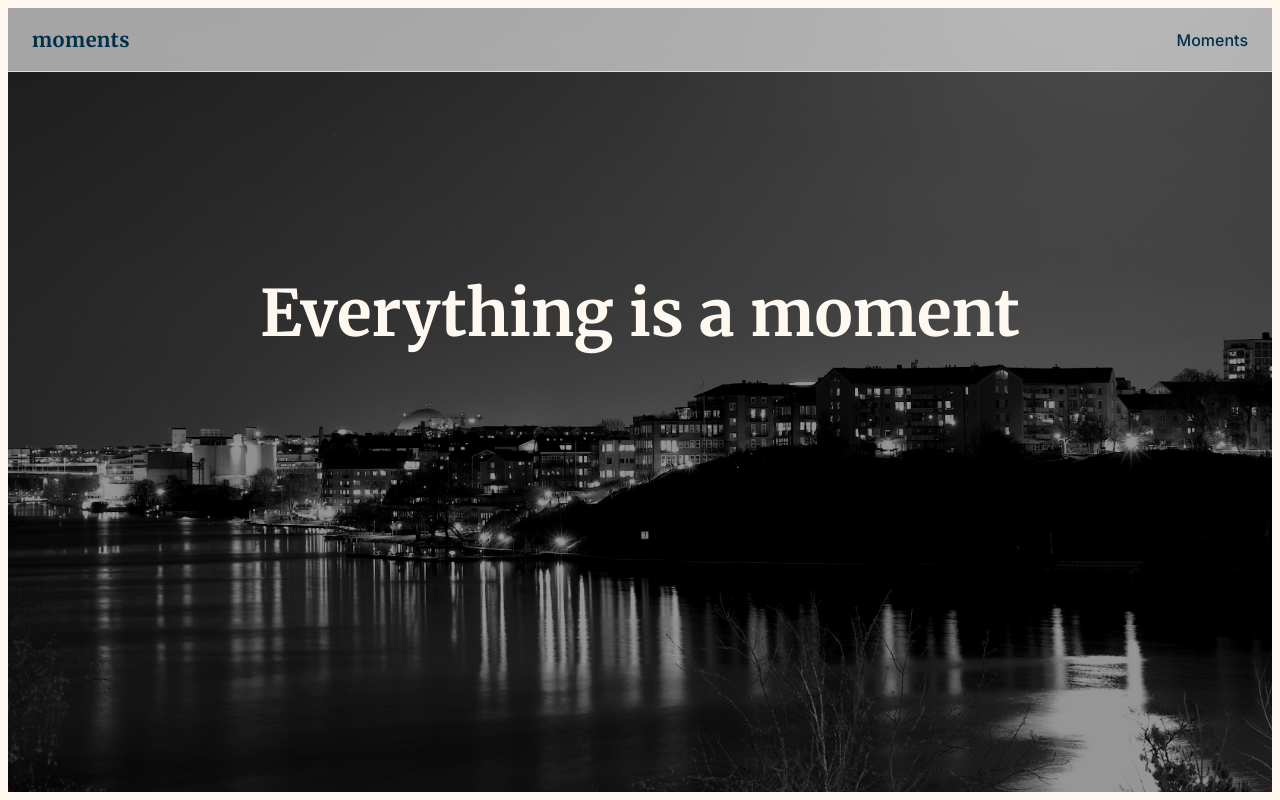
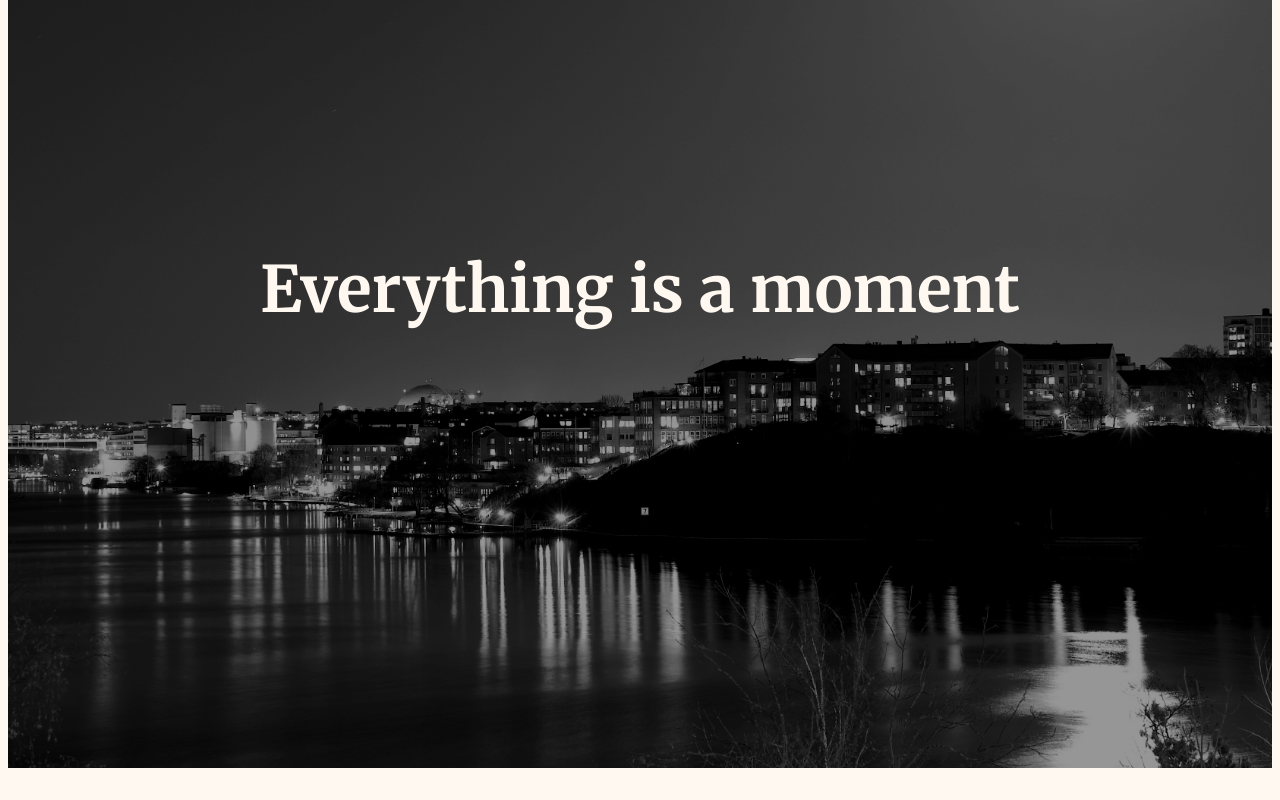
Before and after one commit to p-w-g/moments, a SvelteKit app: page / in a window 1280 px wide. Built offline with nearby package versions, Linux system fonts and the light colour scheme.

Commit message:
route rename - moments everywhere

```diff
--- a/src/routes/navbar.svelte
+++ b/src/routes/navbar.svelte
@@ -13,73 +13,9 @@
 	<a href="/" class="brand">moments</a>
 
 	<nav class="links">
-		<a href="/moments" class:selected={current.startsWith('/moments')}>Moments</a>
+		<a href="/travelogue" class:selected={current.startsWith('/travelogue')}>Travelogue</a>
 		<!-- <a href="/highlights" class:selected={current.startsWith('/highlights')}>Highlights</a>
 		<a href="/whoami" class:selected={current.startsWith('/whoami')}>$WhoAmI</a> -->
 		<!-- <ThemeToggle class="toggle" /> -->
 	</nav>
 </header>
-
-<style>
-	.navbar {
-		position: sticky;
-		top: 0;
-		display: flex;
-		align-items: center;
-		justify-content: space-between;
-		padding: 0 1.5rem;
-		height: 64px;
-		backdrop-filter: blur(10px) saturate(180%);
-		background: var(--color-navbar-bg, rgba(255, 255, 255, 0.6));
-		border-bottom: 1px solid var(--color-border, #e0e0e0);
-		z-index: 1000;
-	}
-
-	.brand {
-		font-family: var(--font-heading, 'Merriweather', serif);
-		font-weight: 700;
-		font-size: 1.25rem;
-		color: var(--color-text, #001a33);
-		letter-spacing: 0.5px;
-		text-decoration: none;
-		display: flex;
-		align-items: baseline;
-	}
-	.brand .dot {
-		color: var(--color-accent, #d95f02);
-	}
-
-	.links {
-		display: flex;
-		gap: 1.5rem;
-		align-items: center;
-	}
-	a {
-		font-family: var(--font-body, 'Inter', sans-serif);
-		font-weight: 500;
-		color: var(--color-text, #001a33);
-		text-decoration: none;
-		position: relative;
-		transition: opacity 0.2s ease;
-	}
-	a:hover {
-		opacity: 0.7;
-	}
-	a[selected]::after {
-		content: '';
-		position: absolute;
-		left: 0;
-		right: 0;
-		bottom: -4px;
-		height: 2px;
-		background: var(--color-accent, #d95f02);
-		border-radius: 1px;
-	}
-
-	/* narrow screens */
-	@media (max-width: 600px) {
-		.links {
-			gap: 1rem;
-		}
-	}
-</style>
```
